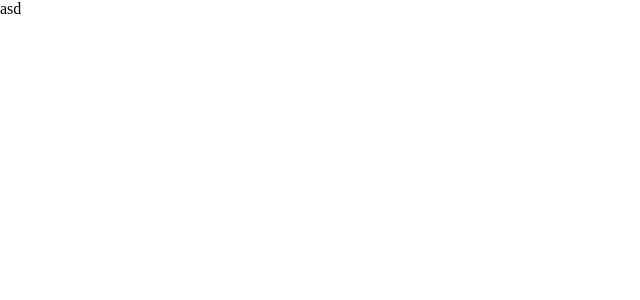
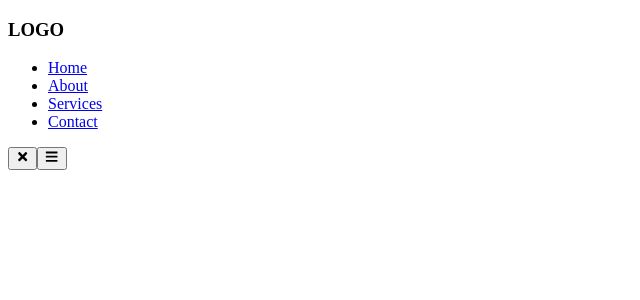
Before and after one commit to luqas31/tlup, a React (Vite) app in the folder tlup/: page / in a window 1280 px wide. Shown: the top 300 px of the page, without its empty margins (0-640 px from the left). Built offline with nearby package versions, Linux system fonts and the light colour scheme.

Commit message:
organized folders

```diff
--- a/tlup/package.json
+++ b/tlup/package.json
@@ -13,6 +13,7 @@
     "@fortawesome/fontawesome-free": "^6.6.0",
     "react": "^18.3.1",
     "react-dom": "^18.3.1",
+    "react-icons": "^5.3.0",
     "react-router-dom": "^6.27.0"
   },
   "devDependencies": {
--- a/tlup/src/App.css
+++ b/tlup/src/App.css
@@ -1,12 +1,3 @@
-@import '@fortawesome/fontawesome-free/css/all.css';
-
-
-* {
-  margin: 0;
-  padding: 0;
-  box-sizing: border-box;
-}
-
 .working {
   display: flex;
   justify-content: center;
@@ -27,10 +18,6 @@
   font-family: 'BeVietnam';
 }
 
-@font-face {
-  font-family: 'BeVietnam';
-  src: url('./fonts/BeVietnamPro-Variable.ttf') format('truetype');
-}
 
 .working a {
   color: white;
--- a/tlup/src/components/NavBar/index.jsx
+++ b/tlup/src/components/NavBar/index.jsx
@@ -1,11 +1,42 @@
-import './index.css'
+import './index.css';
+import { FaBars, FaTimes } from 'react-icons/fa';
+import { useRef } from 'react';
 
 function NavBar() {
-  return (
-      <div>
-          asd
-    </div>
-  )
+	const navRef = useRef();
+	const showNavBar = () => {
+		navRef.current.classList.add('responsive_nav');
+	};
+
+	return (
+		<div>
+			<header>
+				<h3>LOGO</h3>
+				<nav ref={navRef}>
+					<ul>
+						<li>
+							<a href='#'>Home</a>
+						</li>
+						<li>
+							<a href='#'>About</a>
+						</li>
+						<li>
+							<a href='#'>Services</a>
+						</li>
+						<li>
+							<a href='#'>Contact</a>
+						</li>
+					</ul>
+				</nav>
+				<button className='nav-btn nav-close-btn' onClick={showNavBar}>
+					<FaTimes />
+				</button>
+				<button className='nav-btn' onClick={showNavBar}>
+					<FaBars />
+				</button>
+			</header>
+		</div>
+	);
 }
 
-export default NavBar
+export default NavBar;
--- a/tlup/src/pages/Home/index.jsx
+++ b/tlup/src/pages/Home/index.jsx
@@ -3,9 +3,9 @@ import NavBar from '../../components/NavBar';
 
 function Home() {
 	return (
-		<div>
+		<>
 			<NavBar />
-		</div>
+		</>
 	);
 }
 
--- /dev/null
+++ b/tlup/src/styles/fonts.css
@@ -0,0 +1,4 @@
+@font-face {
+  font-family: 'BeVietnam';
+  src: url('./fonts/BeVietnamPro-Variable.ttf') format('truetype');
+}
--- /dev/null
+++ b/tlup/src/styles/styles.css
@@ -0,0 +1,8 @@
+@import '@fortawesome/fontawesome-free/css/all.css';
+
+
+* {
+  margin: 0;
+  padding: 0;
+  box-sizing: border-box;
+}
```
Also changed, not shown: tlup/src/styles/variables.css (added), 1 other file (tests, documents, lock files or other folders).
